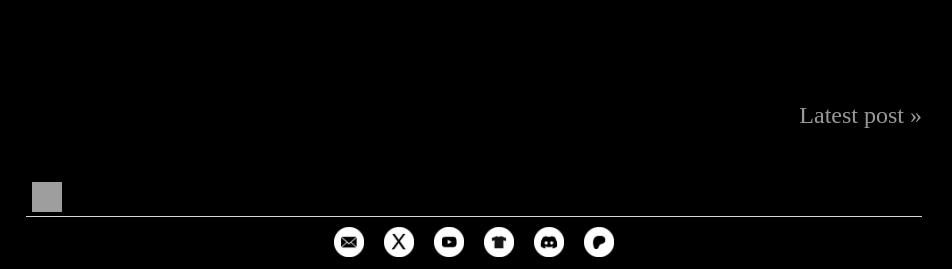
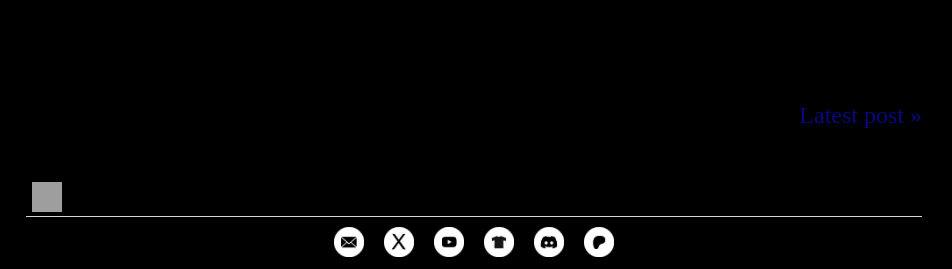
Before and after one commit to cavepaintingstv/cave, a Jekyll site: the page built from index.html, in a window 1280 px wide. Shown: the part 880-1149 px from the top of the page, without its empty margins (166-1118 px from the left). Built offline with Jekyll 4.4.1, drawn with Linux system fonts in a browser that asks for light colours; the list of posts is cut into pages by our own code; grey boxes are pictures that could not be loaded.

Commit message:
Update main.css

```diff
--- a/css/main.css
+++ b/css/main.css
@@ -6,7 +6,7 @@ body {
 /* Links */
 a {
   text-decoration: none;
-  color: #999;
+  color: #08087F; /* Updated inactive link color */
 }
 
 a:hover {
@@ -119,7 +119,7 @@ nav ul li {
 }
 
 .nav-item a {
-  color: #999;
+  color: #08087F; /* Updated inactive nav link color */
   text-decoration: none;
 }
 
@@ -290,5 +290,3 @@ ul.posts li {
   font-size: 0.8em;
   text-transform: uppercase;
 }
-
-Rewrite this code so inactive text links are #08087F this color
```
